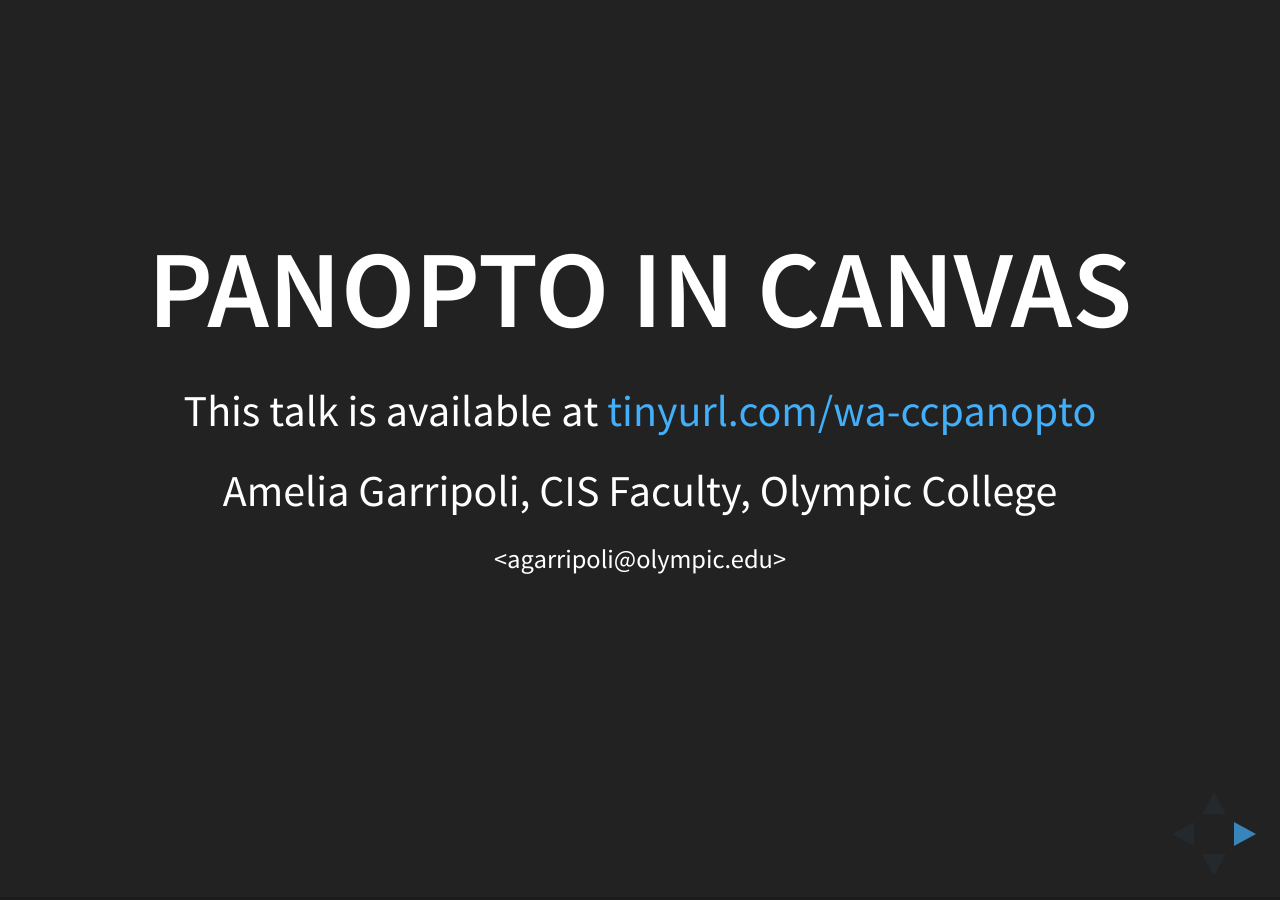
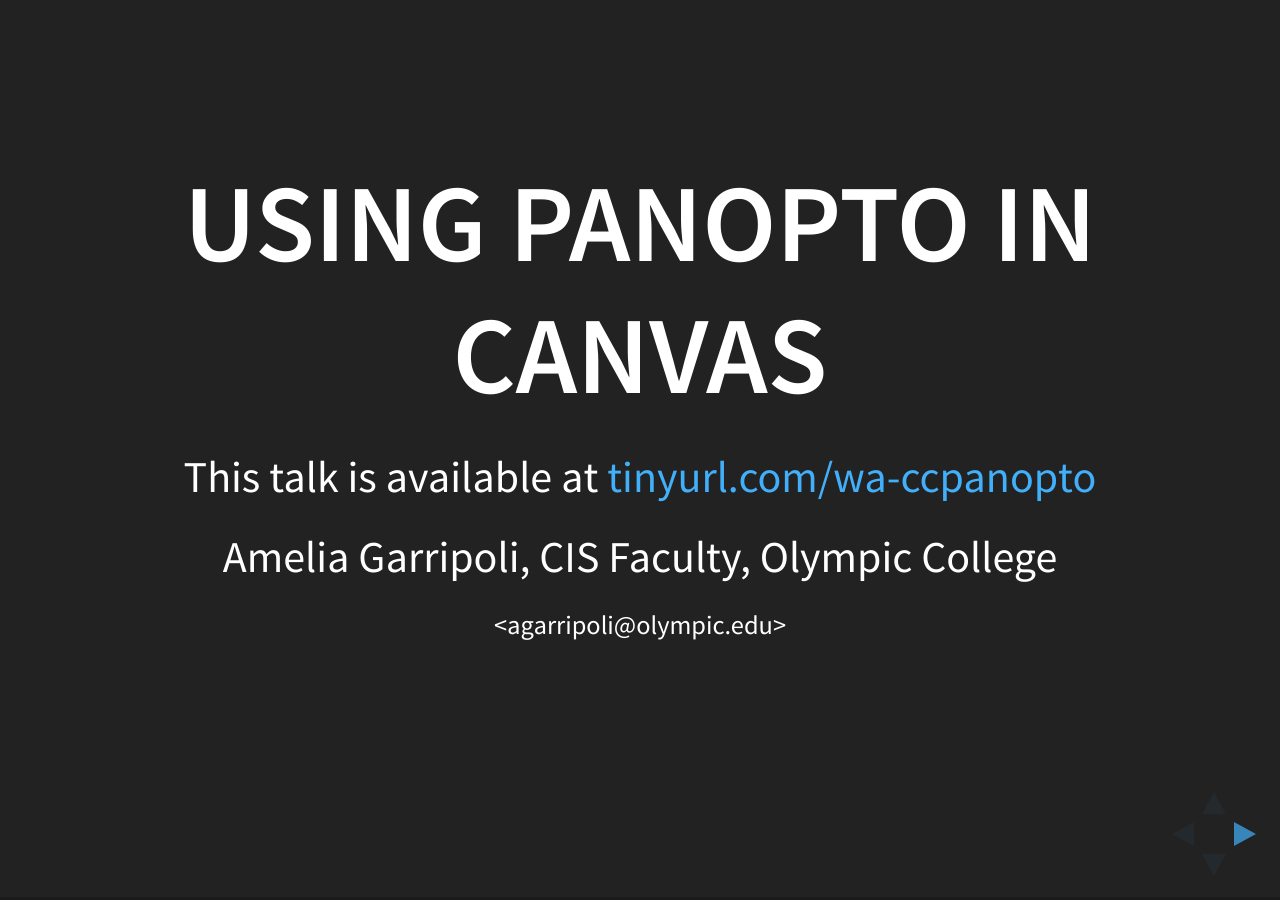
Before and after one commit to argoc/syllabub, a Jekyll site: the page wa-ccpanopto.html, which Jekyll copies as it is, in a window 1280 px wide. Built offline with Jekyll 4.4.1, drawn with Linux system fonts in a browser that asks for light colours.

Commit message:
Match conference title

```diff
--- a/wa-ccpanopto.adoc
+++ b/wa-ccpanopto.adoc
@@ -1,4 +1,4 @@
-= Panopto in Canvas
+= Using Panopto in Canvas
 <agarripoli@olympic.edu>
 v30 March 2017 CC-BY-SA-4.0
 
--- a/wa-ccpanopto.html
+++ b/wa-ccpanopto.html
@@ -1,4 +1,4 @@
-<!DOCTYPE html><html lang="en"><head><meta charset="utf-8"><meta name="author" content="&lt;agarripoli@olympic.edu&gt;"><title>Panopto in Canvas</title><meta content="yes" name="apple-mobile-web-app-capable"><meta content="black-translucent" name="apple-mobile-web-app-status-bar-style"><meta content="width=device-width, initial-scale=1.0, maximum-scale=1.0, user-scalable=no, minimal-ui" name="viewport"><link href="reveal.js/css/reveal.css" rel="stylesheet"><link rel="stylesheet" href="reveal.js/css/theme/black.css" id="theme"><link href="reveal.js/lib/css/zenburn.css" rel="stylesheet"><script>document.write( '<link rel="stylesheet" href="reveal.js/css/print/' + ( window.location.search.match( /print-pdf/gi ) ? 'pdf' : 'paper' ) + '.css" type="text/css" media="print">' );</script></head><body><div class="reveal"><div class="slides"><section class="title" data-state="title"><h1>Panopto in Canvas</h1><div class="preamble"><div class="paragraph"><p>This talk is available at <a href="http://tinyurl.com/wa-ccpanopto">tinyurl.com/wa-ccpanopto</a></p></div>
+<!DOCTYPE html><html lang="en"><head><meta charset="utf-8"><meta name="author" content="&lt;agarripoli@olympic.edu&gt;"><title>Using Panopto in Canvas</title><meta content="yes" name="apple-mobile-web-app-capable"><meta content="black-translucent" name="apple-mobile-web-app-status-bar-style"><meta content="width=device-width, initial-scale=1.0, maximum-scale=1.0, user-scalable=no, minimal-ui" name="viewport"><link href="reveal.js/css/reveal.css" rel="stylesheet"><link rel="stylesheet" href="reveal.js/css/theme/black.css" id="theme"><link href="reveal.js/lib/css/zenburn.css" rel="stylesheet"><script>document.write( '<link rel="stylesheet" href="reveal.js/css/print/' + ( window.location.search.match( /print-pdf/gi ) ? 'pdf' : 'paper' ) + '.css" type="text/css" media="print">' );</script></head><body><div class="reveal"><div class="slides"><section class="title" data-state="title"><h1>Using Panopto in Canvas</h1><div class="preamble"><div class="paragraph"><p>This talk is available at <a href="http://tinyurl.com/wa-ccpanopto">tinyurl.com/wa-ccpanopto</a></p></div>
 <div class="paragraph"><p>Amelia Garripoli, CIS Faculty, Olympic College</p></div></div><p class="author"><small>&lt;agarripoli@olympic.edu&gt;</small></p></section>
 <section id="_panopto_records_your_class"><h2>Panopto Records Your Class</h2><div class="ulist"><ul><li><p>You control content/view/quality</p></li><li><p>Students can:</p><div class="ulist"><ul><li><p>navigate video without streaming</p></li><li><p>bookmark/annotate</p></li><li><p>use RSS feed</p></li><li><p>download (MP4)</p></li></ul></div></li></ul></div></section>
 <section id="_panopto"><h2>Panopto</h2><div class="ulist"><ul><li><p><a href="#_panopto_setup">Panopto Setup</a></p></li><li><p><a href="#_panopto_use">Panopto Use</a></p></li></ul></div></section>
```
